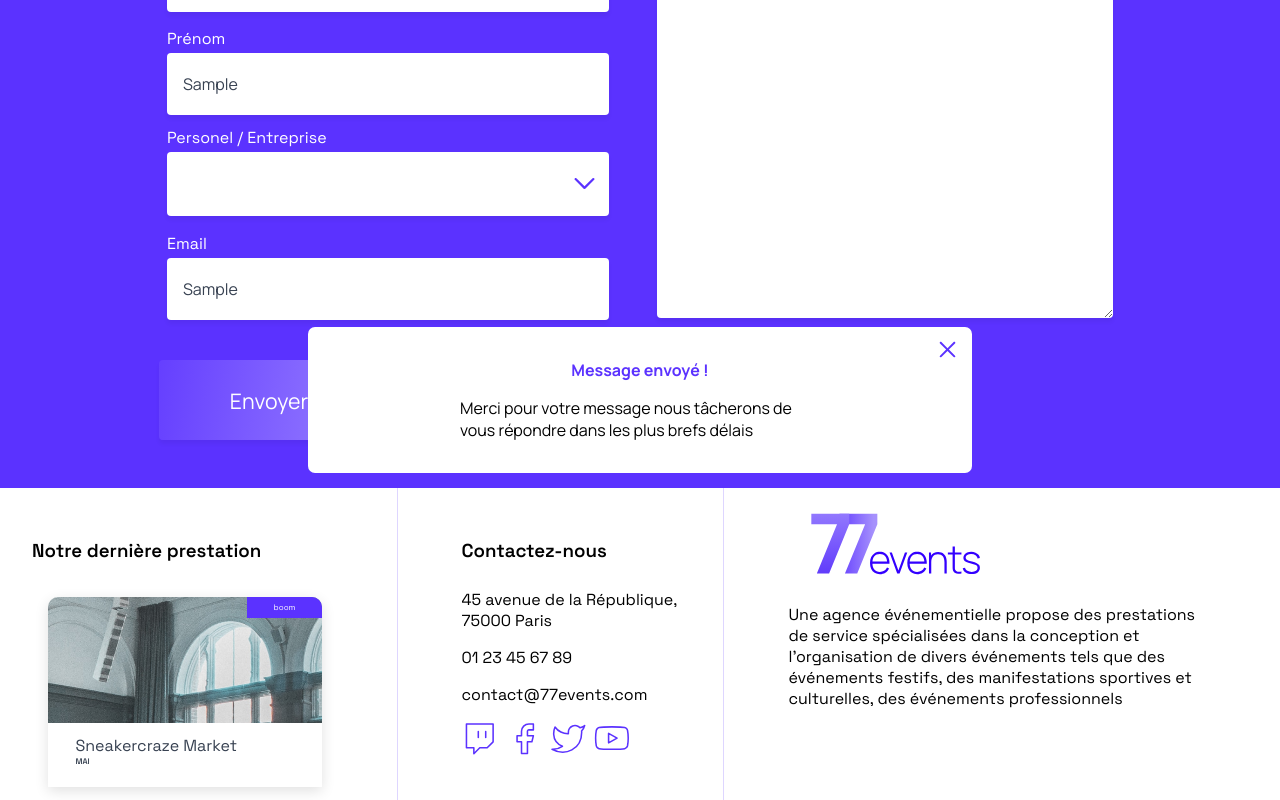
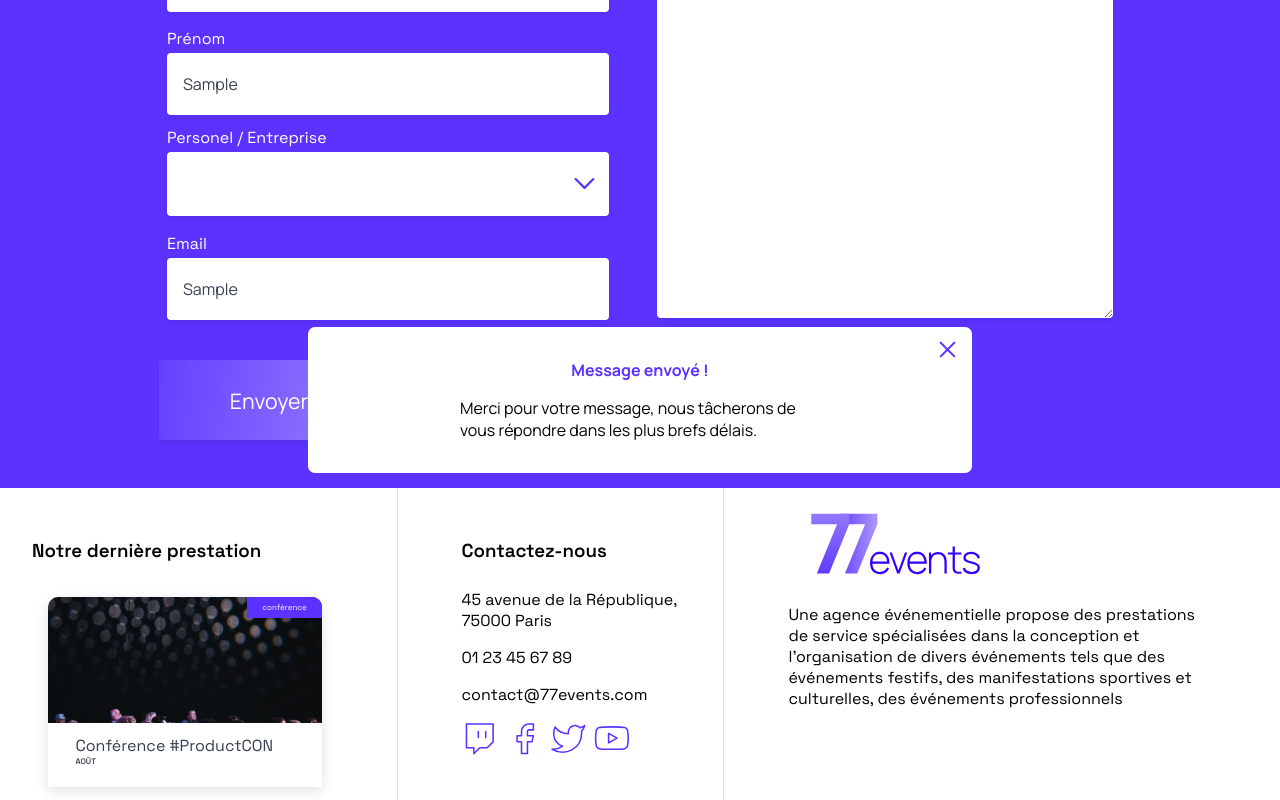
Before and after one commit to ElskaRed/724events, a React (Create React App) app: page / in a window 1280 px wide. Both pictures are taken after typing "Sample", "Sample", "Sample", "Sample" into the empty fields and a click on the input "Envoyer". Shown: the part 5625-6425 px from the top of the page. Built offline with nearby package versions, Linux system fonts and the light colour scheme.

Commit message:
debuggage terminé

```diff
--- a/src/pages/Home/index.js
+++ b/src/pages/Home/index.js
@@ -14,10 +14,19 @@ import { useData } from "../../contexts/DataContext";
 
 const Page = () => {
   const {data} = useData()
-  const byDateDesc = data?.focus?.length > 0
-  ? [...data.focus].sort((evtA, evtB) => new Date(evtA.date) < new Date(evtB.date) ? -1 : 1)
-  : [];
-  const last = byDateDesc[byDateDesc.length -1 ];
+
+  const last =
+    data && data.events && data.events.length > 0
+      ? data.events.reduce((latest, current) => {
+
+          const latestDate = new Date(latest.date);
+          const currentDate = new Date(current.date);
+
+          return currentDate > latestDate ? current : latest;
+        })
+      : null;
+
+
   return <>
     <header>
       <Menu />
@@ -102,8 +111,8 @@ const Page = () => {
             <div className="ModalMessage--success">
               <div>Message envoyé !</div>
               <p>
-                Merci pour votre message nous tâcherons de vous répondre dans
-                les plus brefs délais
+                Merci pour votre message, nous tâcherons de vous répondre dans
+                les plus brefs délais.
               </p>
             </div>
           }
@@ -120,13 +129,17 @@ const Page = () => {
     <footer className="row">
       <div className="col presta">
         <h3>Notre dernière prestation</h3>
+        {last && (
           <EventCard
+            data-testid="last-event-card"
             imageSrc={last?.cover}
+            imageAlt={last?.description}
             title={last?.title}
             date={new Date(last?.date)}
             small
-          label="boom"
+            label={last?.type}
           />
+        )}
       </div>
       <div className="col contact">
         <h3>Contactez-nous</h3>
```
Lines whose indentation alone changed are shown as unchanged.
